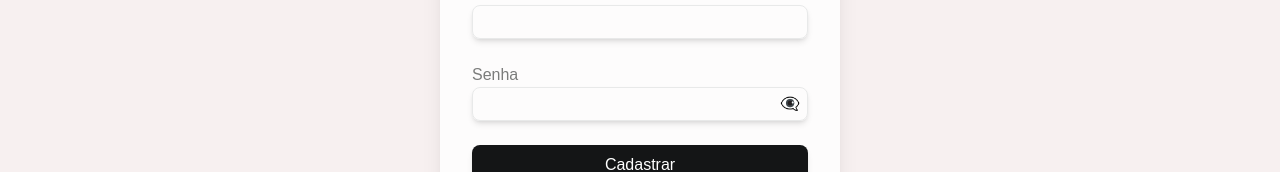
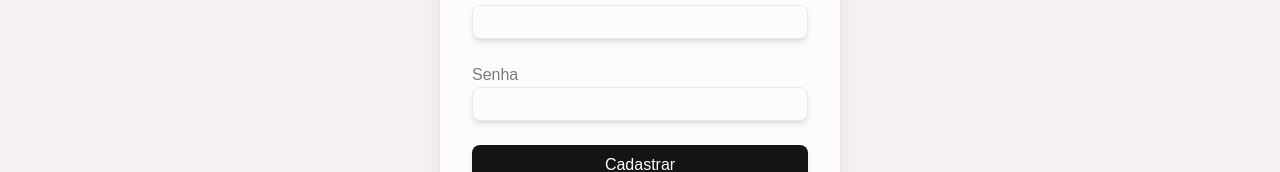
Before and after one commit to ReinaldoJuunior/tasks-app-crud, a Next.js app: page /register in a window 1280 px wide. Shown: the part 301-473 px from the top of the page. Built offline with nearby package versions, Linux system fonts and the light colour scheme.

Commit message:
Implement user registration with JWT authentication; add form components and error handling

```diff
--- a/backend/db.json
+++ b/backend/db.json
@@ -1,25 +1,5 @@
 {
   "users": [
-    {
-      "id": "86c8f009-64ac-4964-9925-532ffc3d1db2",
-      "username": "junior",
-      "email": "junior@gmail.com",
-      "password": "c43c3ea589788cd40d4251752cb4c174:9ac39ce1bd50ad181808278f715332fa911e90fea6674d64601df32ba6a19d1eeab744f48c3373238151b471cba6e90dc5683c8c52d80ca092822132618fb1f4",
-      "createdAt": "2026-07-31T20:27:01.677Z"
-    },
-    {
-      "id": "c67425a4-800b-40e5-bfbe-94f72aad4be9",
-      "username": "fake",
-      "email": "fake@gmail.com",
-      "password": "cb75b1fa2f0e7fb273eaa9db2aab9288:133b39703923cb1fdbe265d4a74d1c70ae9048b0a9877c4bcc2217e67f429c65875de6201f0312e23619400756b9a9dd4fa80f471d24730e54e7a0889cd62933",
-      "createdAt": "2026-07-31T20:31:52.375Z"
-    },
-    {
-      "id": "a2bb3a19-685a-49a0-b0a3-d870a5a13333",
-      "username": "reinaldojunior",
-      "email": "re046057@qintess.com",
-      "password": "e3cb23a249eb63c84104e6d9dfd90905:5cb6e8b8565fc5b8ff0a3d3dbcdb8c2afd38843f5a9a658c7e94799481a537db2e153c2e15c59b0e593edb9ddfb8d1d02022a9dc9b56e11353aa72b43ff05f39",
-      "createdAt": "2026-07-31T20:42:04.682Z"
-    }
+
   ]
 }
--- a/src/app/register/page.tsx
+++ b/src/app/register/page.tsx
@@ -1,5 +1,6 @@
 
-import FormRegister from "@/src/components/FormRegister";
+import { FormRegister } from "@/src/components/FormRegister";
+import { SignJWT } from "jose";
 import Link from "next/link";
 import { redirect, RedirectType } from "next/navigation";
 
@@ -27,11 +28,15 @@ export default function Cadastro() {
       });
 
       console.log("HTTP STATUS:", res.status);
-      const register = await res.json();
-      console.log("API Response:", register);
-      if (!res.ok) {
-        // @todo? Logica de autenticação, caso o usuário já exista, ou caso o email já esteja em uso.
+      const { token, message } = await res.json();
+      console.log("API Response:", { token, message });
 
+      if (!token) {
+        // @todo: Logica de autenticação, caso o usuário já exista, ou caso o email já esteja em uso.
+
+        return message;
+      } else {
+        console.log("Sucesso:", token);
       }
 
     } catch (error) {
--- /dev/null
+++ b/src/components/FormButton.tsx
@@ -0,0 +1,9 @@
+import { PropsWithChildren } from "react";
+
+export const FormButton= ({ children }: PropsWithChildren) => (
+
+  <button className="py-2 bg-[#141516] text-white shadow-md rounded-lg cursor-pointer hover:shadow-none">
+    {children}
+  </button>
+
+);
--- /dev/null
+++ b/src/components/FormError.tsx
@@ -0,0 +1,13 @@
+import { FC } from "react";
+
+export const FormError: FC<{ message: string }> = ({ message }) => {
+
+  if(!message) return null;
+
+  return (
+    <p className="px-4 py-2 bg-red-400 text-white font-bold text-sm rounded-lg">
+      {message}
+    </p>
+
+  );
+};
--- /dev/null
+++ b/src/components/FormInput.tsx
@@ -0,0 +1,23 @@
+import { Dispatch, FC, InputHTMLAttributes, SetStateAction } from "react"
+
+interface FormInputProps extends InputHTMLAttributes<HTMLInputElement> {
+
+    label: string;
+    setValue: Dispatch<SetStateAction<string>>;
+}
+
+export const FormInput: FC<FormInputProps> = ({ id, label, value, setValue }) => (
+        <fieldset className="grid">
+            <label className="text-[#7b7c7b]" htmlFor={id}>
+                {label}
+            </label>
+
+            <input
+                className="px-2 py-1 text-[#7b7c7b ] border border-[#e8e9e9] focus:hover:border-[#b1b2b2] outline-none shadow-md rounded-lg"
+                id={id}
+                name={id}
+                value={value}
+                onChange={(event) => setValue(event.target.value)}
+                />
+        </fieldset>
+);
--- a/src/components/FormRegister.tsx
+++ b/src/components/FormRegister.tsx
@@ -1,8 +1,14 @@
 "use client";
-import { useActionState, useState } from "react";
+import { FC, useActionState, useState } from "react";
+import { FormInput } from "./FormInput";
+import { FormButton } from "./FormButton";
+import { FormError } from "./FormError";
 
+type FormRegisterProps = {
+  action: (_: string, formData: FormData) => Promise<string>;
+};
 
-export default function FormRegister({ action }) {
+export const FormRegister: FC<FormRegisterProps> = ({ action }) => {
 
   const [username, setUsername] = useState("");
   const [email, setEmail] = useState("");
@@ -13,62 +19,36 @@ export default function FormRegister({ action }) {
 
   return (
     <>
-
-    {!isPending && errorMessage &&
-    <p className="px-4 py-2 bg-red-400 text-white font-bold text-sm rounded-lg">
-      {errorMessage}</p>}
+      {!isPending && <FormError message={errorMessage} />}
 
       <form className="grid gap-y-6" action={formAction} >
-        <fieldset className="grid">
 
-          <label className="text-[#7b7c7b]" htmlFor="username">Usuário</label>
-          <input
-            className="px-2 py-1 text-[#7b7c7b ] border border-[#e8e9e9] focus: hover:border-[#b1b2b2] outline-none shadow-md rounded-lg"
+        <FormInput
           id="username"
-            name="username"
+          label="Usuário"
           value={username}
-            onChange={(event) => setUsername(event.target.value)}
+          setValue={setUsername}
         />
-        </fieldset>
-
-        <fieldset className="grid">
-
-          <label className="text-[#7b7c7b]" htmlFor="email">E-mail</label>
-          <input
-            className="px-2 py-1 text-[#7b7c7b ] border border-[#e8e9e9] focus: hover:border-[#b1b2b2] outline-none shadow-md rounded-lg"
+        <FormInput
           id="email"
+          label="E-mail"
           name="email"
           value={email}
-            onChange={(event) => setEmail(event.target.value)}
+          setValue={setEmail}
+          type="email"
         />
-        </fieldset>
-        <fieldset className="grid">
 
-          <label className="text-[#7b7c7b]" htmlFor="password">Senha</label>
-
-          <div className="relative flex items-center">
-
-            <input
-              className="w-full  pl-2 pr-8 py-1 text-[#7b7c7b ] border border-[#e8e9e9] focus: hover:border-[#b1b2b2] outline-none shadow-md rounded-lg"
+        <FormInput
           id="password"
           name="password"
-              placeholder=""
+          label="Senha"
           value={password}
-              onChange={(event) => setPassword(event.target.value)}
-              type={showPassword ? "text" : "password"}
+          setValue={setPassword}
+          type="password"
         />
-            <button
-              className="cursor-pointer absolute right-2"
-              type="button"
-              onClick={() => setShowPassword((show) => !show)} >
-
-              👁️‍🗨️
-
-            </button>
-          </div>
-        </fieldset>
-
-        <button className="py-2 bg-[#141516] text-white shadow-md rounded-lg cursor-pointer hover:shadow-none">Cadastrar</button>
+        <FormButton>
+          Cadastrar
+        </FormButton>
       </form>
     </>
   );
--- a/src/middleware.ts
+++ /dev/null
@@ -1,24 +0,0 @@
-import { NextRequest, NextResponse } from "next/server";
-import { jwtVerify } from 'jose';
-
-const secret = new TextEncoder().encode(process.env.JWT_SECRET || "");
-
-export async function middleware(req: NextRequest) {
-  const token = req.cookies.get("token")?.value;
-
-  if (!token) {
-    return NextResponse.redirect(new URL("/login", req.url));
-  }
-
-  try {
-    await jwtVerify(token, secret);
-
-    return NextResponse.next();
-  } catch {
-    return NextResponse.redirect(new URL("/login", req.url));
-  }
-}
-
-export const config = {
-  matcher: ["/tasks"],
-};
--- /dev/null
+++ b/src/proxy.ts
@@ -0,0 +1,24 @@
+import { NextRequest, NextResponse } from "next/server";
+import { jwtVerify } from 'jose';
+
+const secret = new TextEncoder().encode(process.env.JWT_SECRET || "");
+
+export async function proxy(req: NextRequest) {
+  const token = req.cookies.get("token")?.value;
+
+  if (!token) {
+    return NextResponse.redirect(new URL("/login", req.url));
+  }
+
+  try {
+    await jwtVerify(token, secret);
+
+    return NextResponse.next();
+  } catch {
+    return NextResponse.redirect(new URL("/login", req.url));
+  }
+}
+
+export const config = {
+  matcher: ["/tasks"],
+};
```
Also changed, not shown: 1 other file (tests, documents, lock files or other folders). Lines whose indentation alone changed are shown as unchanged.
